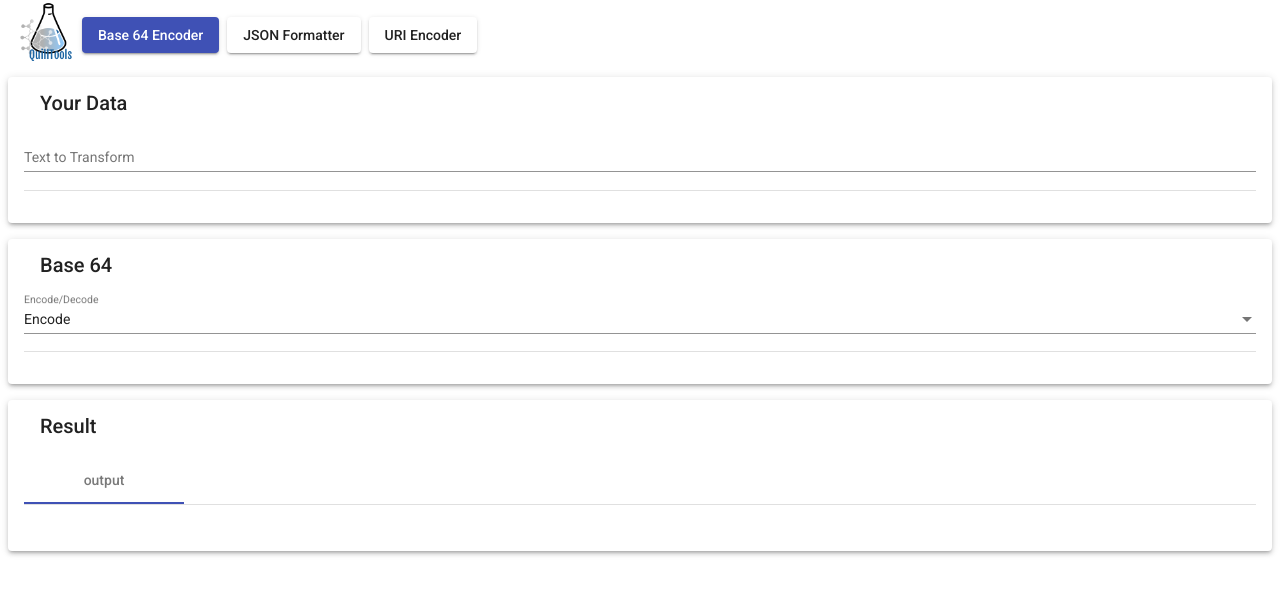
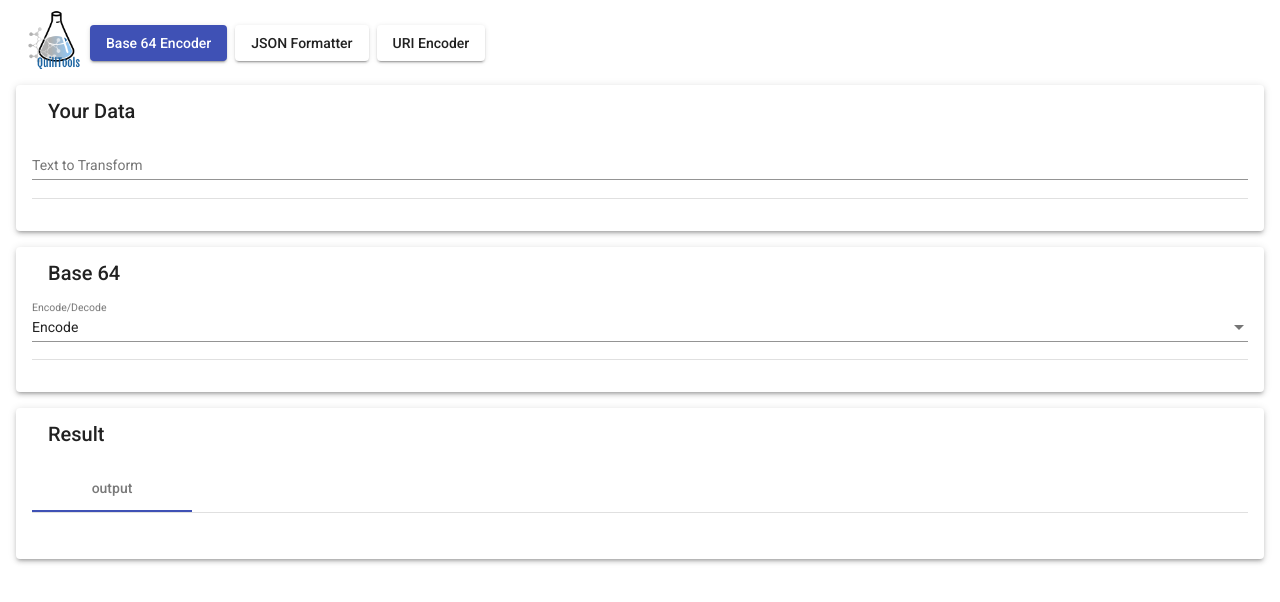
Before and after one commit to cmcquillan/fiddle.run, an Angular app in the folder src/Fiddle.Run.Client/: page /templates/base64 in a window 1280 px wide. Shown: the top 602 px of the page. Built offline with nearby package versions, Linux system fonts and the light colour scheme.

Commit message:
Additional fixes to fonts and html,body

```diff
--- a/src/Fiddle.Run.Client/src/styles.scss
+++ b/src/Fiddle.Run.Client/src/styles.scss
@@ -1,13 +1,3 @@
-html,
-body {
-  height: 100%;
-}
-
-body {
-  margin: 0;
-  font-family: Roboto, "Helvetica Neue", sans-serif;
-}
-
 app-root {
   width: 100%;
 }
```
